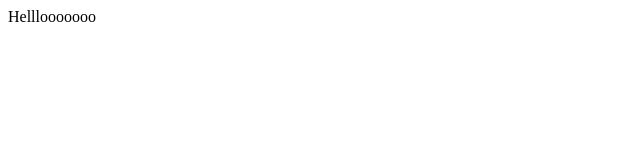
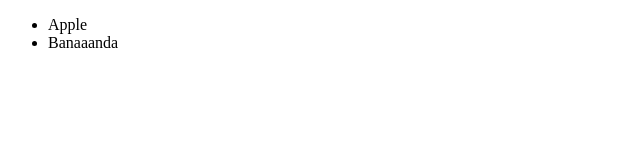
Before and after one commit to RShaw111/myappsampling, a plain HTML site: page udemy_test/index.html in a window 1280 px wide. Shown: the whole page, without its empty margins (0-640 px from the left). Drawn offline with Linux system fonts and the light colour scheme.

Commit message:
new-pages

```diff
--- a/udemy_test/index.html
+++ b/udemy_test/index.html
@@ -4,6 +4,9 @@
         <title>My website</title>
     </head>
     <body>
-        Helllooooooo
+        <ul>
+            <li>Apple</li>
+            <li>Banaaanda</li>
+        </ul>
     </body>
 </html>
```
Also changed, not shown: udemy_test/newpage.html (added).
